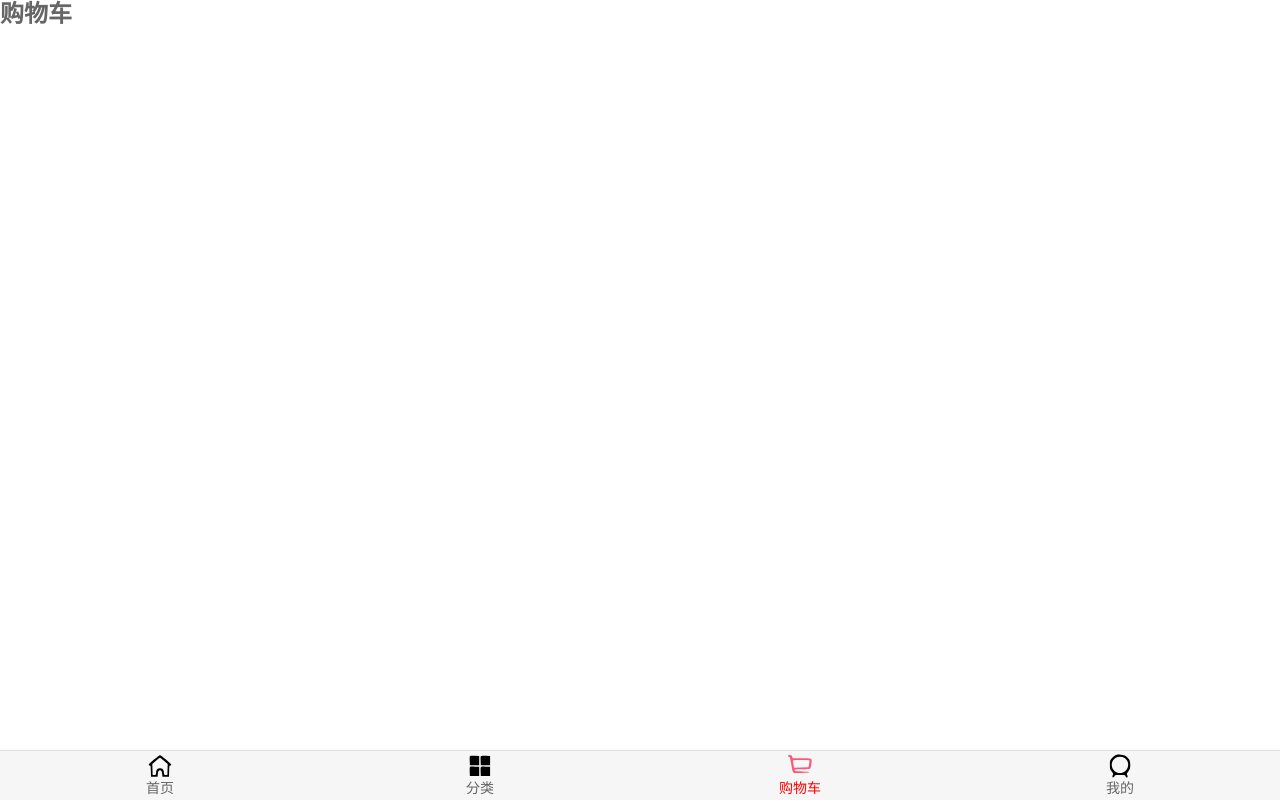
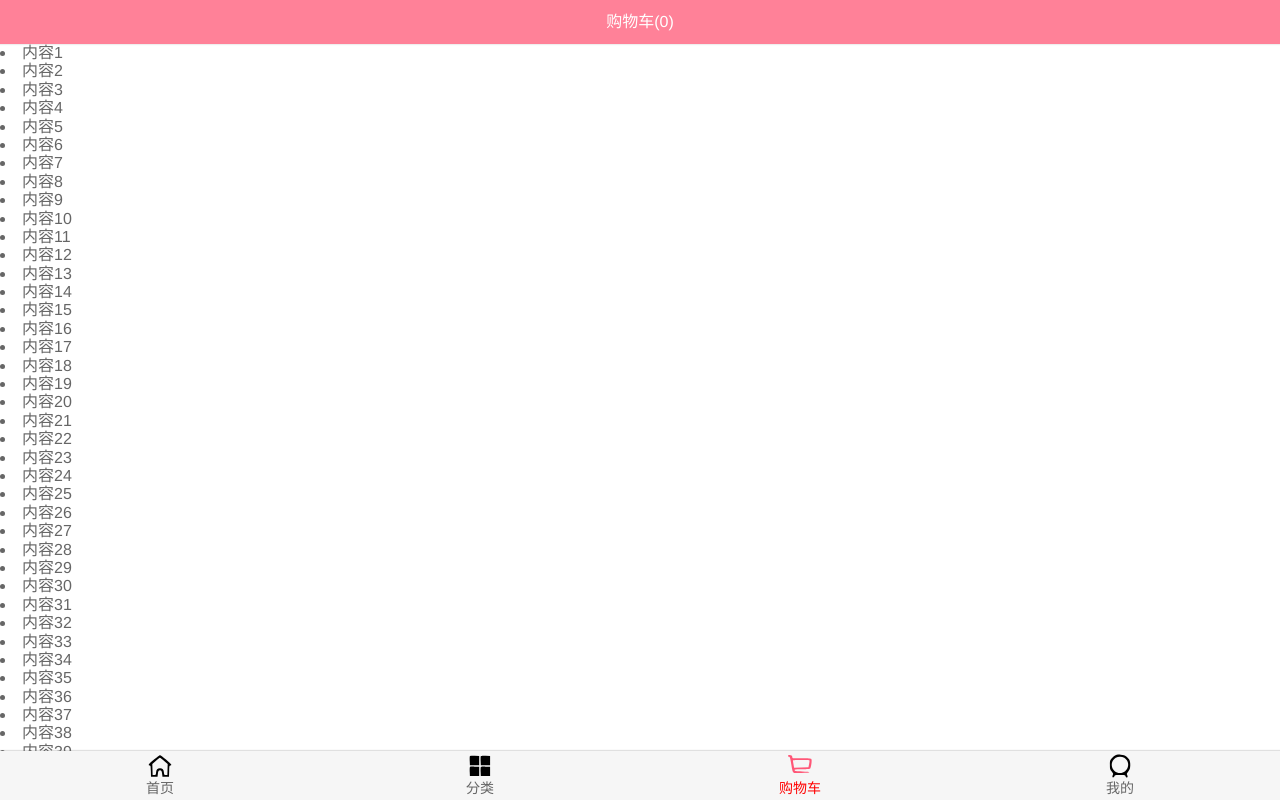
Before and after one commit to griki4/supermall, a Vue app: page /cart in a window 1280 px wide. Built offline with nearby package versions, Linux system fonts and the light colour scheme.

Commit message:
购物车界面导航栏和商品列表组件开发

```diff
--- /dev/null
+++ b/src/store/getters.js
@@ -0,0 +1,8 @@
+export default {
+  cartLength(state) {
+    return state.cartList.length
+  },
+  cartList(state) {
+    return state.cartList
+  }
+}
--- a/src/store/index.js
+++ b/src/store/index.js
@@ -3,6 +3,7 @@ import Vuex from 'vuex'
 
 import actions from "@/store/actions";
 import mutations from "@/store/mutations";
+import getters from "@/store/getters";
 
 Vue.use(Vuex)
 
@@ -13,7 +14,8 @@ const state = {
 const store = new Vuex.Store({
   actions,
   mutations,
-  state
+  state,
+  getters
 })
 
 
--- a/src/views/cart/Cart.vue
+++ b/src/views/cart/Cart.vue
@@ -1,13 +1,37 @@
 <template>
-  <h2>购物车</h2>
+  <div id="cart">
+    <nav-bar class="nav-bar">
+      <div slot="center">购物车({{ cartLength }})</div>
+    </nav-bar>
+    <cart-list></cart-list>
+  </div>
 </template>
 
 <script>
-  export default {
-    name: "Cart"
+import NavBar from "@/components/common/navbar/NavBar";
+import CartList from "@/views/cart/childComponents/CartList";
+
+import {mapGetters} from 'vuex'
+
+export default {
+  name: "Cart",
+  components: {
+    NavBar,
+    CartList
+  },
+  computed: {
+    ...mapGetters(['cartLength'])
   }
+}
 </script>
 
 <style scoped>
+.nav-bar {
+  background-color: var(--color-tint);
+  color: #fff;
+}
 
+#cart {
+  height: 100vh;
+}
 </style>
--- /dev/null
+++ b/src/views/cart/childComponents/CartList.vue
@@ -0,0 +1,136 @@
+<template>
+  <div class="list">
+    <scroll class="content">
+      <cart-list-item v-for="(item, index) in cartList" :key="index" :itemInfo="item"></cart-list-item>
+      <li>内容1</li>
+      <li>内容2</li>
+      <li>内容3</li>
+      <li>内容4</li>
+      <li>内容5</li>
+      <li>内容6</li>
+      <li>内容7</li>
+      <li>内容8</li>
+      <li>内容9</li>
+      <li>内容10</li>
+      <li>内容11</li>
+      <li>内容12</li>
+      <li>内容13</li>
+      <li>内容14</li>
+      <li>内容15</li>
+      <li>内容16</li>
+      <li>内容17</li>
+      <li>内容18</li>
+      <li>内容19</li>
+      <li>内容20</li>
+      <li>内容21</li>
+      <li>内容22</li>
+      <li>内容23</li>
+      <li>内容24</li>
+      <li>内容25</li>
+      <li>内容26</li>
+      <li>内容27</li>
+      <li>内容28</li>
+      <li>内容29</li>
+      <li>内容30</li>
+      <li>内容31</li>
+      <li>内容32</li>
+      <li>内容33</li>
+      <li>内容34</li>
+      <li>内容35</li>
+      <li>内容36</li>
+      <li>内容37</li>
+      <li>内容38</li>
+      <li>内容39</li>
+      <li>内容40</li>
+      <li>内容41</li>
+      <li>内容42</li>
+      <li>内容43</li>
+      <li>内容44</li>
+      <li>内容45</li>
+      <li>内容46</li>
+      <li>内容47</li>
+      <li>内容48</li>
+      <li>内容49</li>
+      <li>内容50</li>
+      <li>内容51</li>
+      <li>内容52</li>
+      <li>内容53</li>
+      <li>内容54</li>
+      <li>内容55</li>
+      <li>内容56</li>
+      <li>内容57</li>
+      <li>内容58</li>
+      <li>内容59</li>
+      <li>内容60</li>
+      <li>内容61</li>
+      <li>内容62</li>
+      <li>内容63</li>
+      <li>内容64</li>
+      <li>内容65</li>
+      <li>内容66</li>
+      <li>内容67</li>
+      <li>内容68</li>
+      <li>内容69</li>
+      <li>内容70</li>
+      <li>内容71</li>
+      <li>内容72</li>
+      <li>内容73</li>
+      <li>内容74</li>
+      <li>内容75</li>
+      <li>内容76</li>
+      <li>内容77</li>
+      <li>内容78</li>
+      <li>内容79</li>
+      <li>内容80</li>
+      <li>内容81</li>
+      <li>内容82</li>
+      <li>内容83</li>
+      <li>内容84</li>
+      <li>内容85</li>
+      <li>内容86</li>
+      <li>内容87</li>
+      <li>内容88</li>
+      <li>内容89</li>
+      <li>内容90</li>
+      <li>内容91</li>
+      <li>内容92</li>
+      <li>内容93</li>
+      <li>内容94</li>
+      <li>内容95</li>
+      <li>内容96</li>
+      <li>内容97</li>
+      <li>内容98</li>
+      <li>内容99</li>
+      <li>内容100</li>
+    </scroll>
+  </div>
+</template>
+
+<script>
+import Scroll from "@/components/common/scroll/Scroll";
+import CartListItem from "@/views/cart/childComponents/CartListItem";
+
+import {mapGetters} from "vuex";
+
+export default {
+  name: "CartList",
+  components: {
+    Scroll,
+    CartListItem
+  },
+  computed: {
+    ...mapGetters(['cartList'])
+  }
+}
+</script>
+
+<style scoped>
+.list {
+  height: calc(100% - 44px - 44px);
+}
+
+.content {
+  height: 100%;
+  overflow: hidden;
+}
+</style>
--- /dev/null
+++ b/src/views/cart/childComponents/CartListItem.vue
@@ -0,0 +1,23 @@
+<template>
+  <div class="item">
+    <div>{{ itemInfo }}</div>
+  </div>
+</template>
+
+<script>
+export default {
+  name: "CartListItem",
+  props: {
+    itemInfo: {
+      type: Object,
+      default() {
+        return {}
+      }
+    }
+  }
+}
+</script>
+
+<style scoped>
+
+</style>
```
